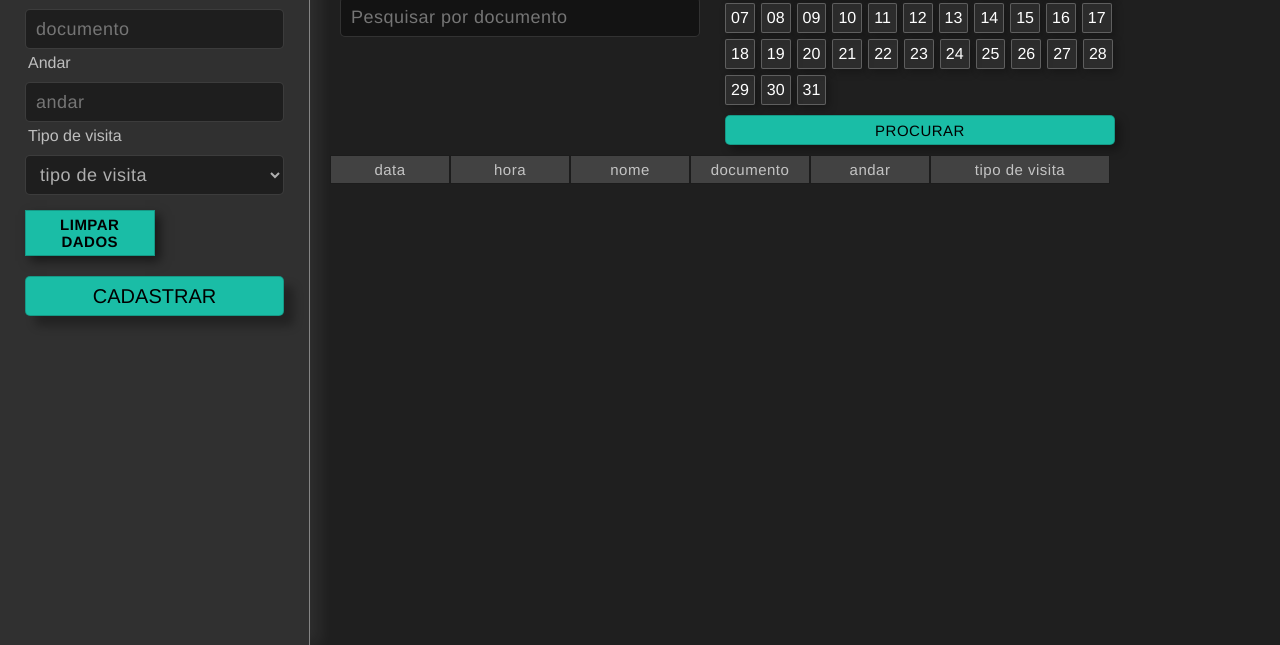
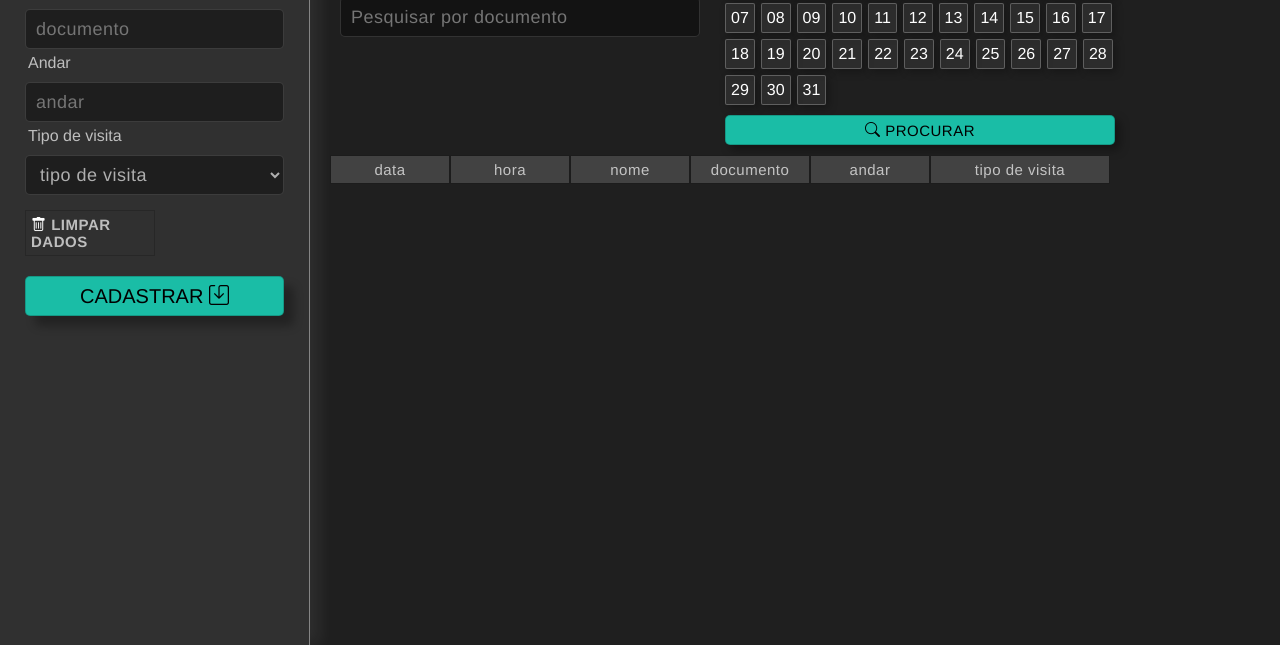
Before and after one commit to WelerM/Registration-system, a website: page public/index.html in a window 1280 px wide. Shown: the part 205-850 px from the top of the page. Drawn offline with nearby package versions, Linux system fonts and the light colour scheme.

Commit message:
progress

```diff
--- a/public/index.html
+++ b/public/index.html
@@ -17,7 +17,7 @@
         <h3>SISTEMA DE CONTROLE</h3>
         <div class="header-adress-info">
             <ul>
-                <li>Porto Alegre - Av. Otávio Rocha 161, Ed. Capelli. - CEP:90020151</li>
+<!--                 <li>Porto Alegre - Av. Otávio Rocha 161, Ed. Capelli. - CEP:90020151</li> -->
                 <!--                 <li>20 graus</li> -->
             </ul>
         </div>
@@ -48,8 +48,8 @@
                     <option id="tipo-visita">outro</option>
                 </select>
                 <p class="cadastro-warning-hide">É necessário preencher todos os campos!</p>
-                <button id="limpar-dados">LIMPAR DADOS</button>
-                <button id="btn_cadastrar">CADASTRAR</button>
+                <div id="limpar-dados"><i class="bi bi-trash"></i> LIMPAR DADOS</div>
+                <button id="btn_cadastrar">CADASTRAR <i class="bi bi-save"></i></button>
                 <!--
                 <div class="left-menu">
                     <h1>MENU</h1>
@@ -111,7 +111,7 @@
                             <div class="dia">31</div>
                         </div>
                     </div>
-                    <button id="procurar">PROCURAR</button>
+                    <button id="procurar"><i class="bi bi-search"></i> PROCURAR</button>
                 </div>
             </div>
 
--- a/public/styles/registration-interface.css
+++ b/public/styles/registration-interface.css
@@ -111,20 +111,20 @@ span {
     width: 50%;
     padding: 5px 5px;
     font-size: 15px;
-    color: black;
     position: relative;
     right: 0px;
-    background-color: #1ABDA6;
     border: none;
     border: 1px solid rgba(0, 0, 0, 0.194);
-    box-shadow: 5px 5px 10px rgba(0, 0, 0, 0.518);
     font-weight: bold;
     margin-top: 10px;
     letter-spacing: 0.5px;
 }
 #limpar-dados:hover{
     cursor: pointer;
-    top: 1px;
+    background-color: rgba(255, 255, 255, 0.206);
+}
+.bi-trash{
+    color: white;
 }
 #btn_cadastrar {
     height: 40px;
```
Also changed, not shown: 1 other file.
